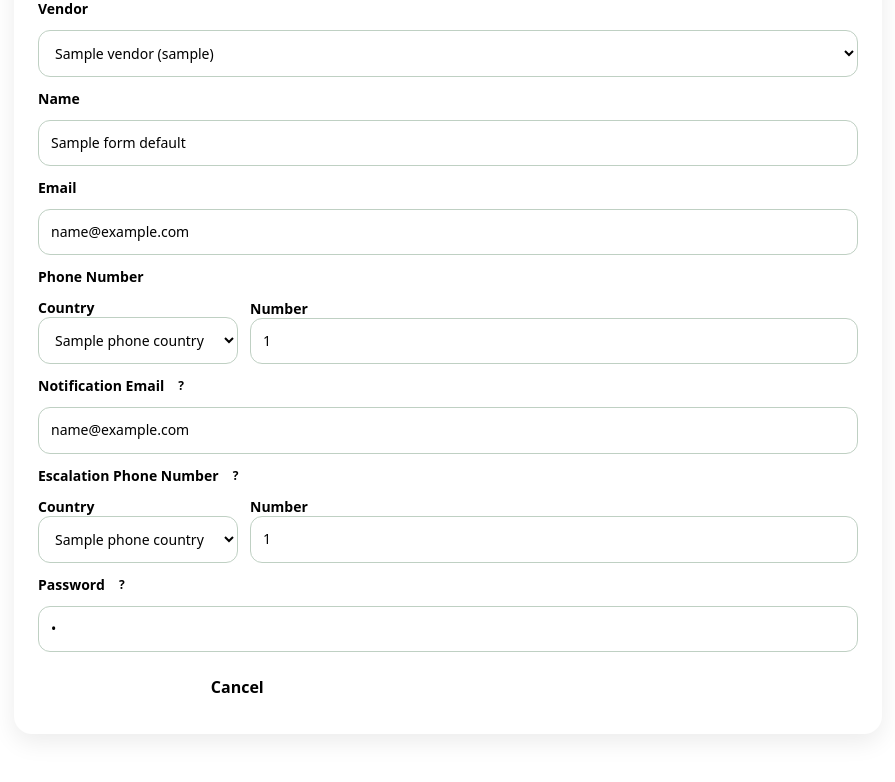
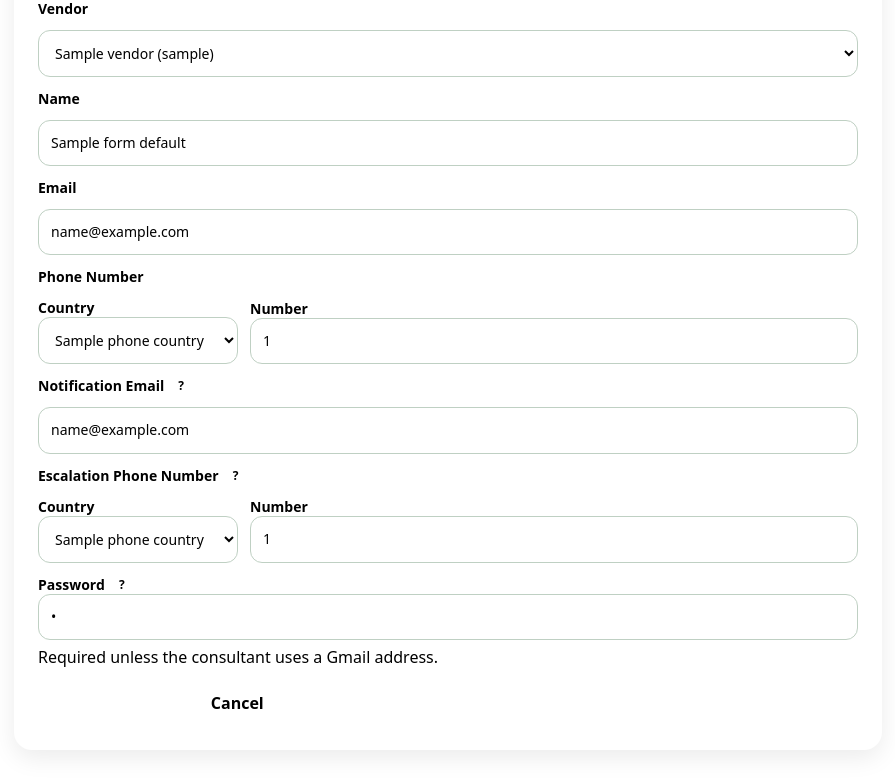
Before and after one commit to BenWeekes/consultant_dashboard, a Python web app: template consultant_dashboard/templates/admin/consultant_new.html in a window 1280 px wide. Shown: the part 240-1022 px from the top of the page, without its empty margins (192-1087 px from the left). Before the commit the page ends 977 px from the top, so only its background shows below. Run offline with Jinja, Linux system fonts and the light colour scheme; the template is opened without the code that fills it: most values are stand-ins (such as "Sample title", 1, 10 or a date in 2020).

Commit message:
Allow Gmail consultants without passwords

```diff
--- a/consultant_dashboard/templates/admin/consultant_new.html
+++ b/consultant_dashboard/templates/admin/consultant_new.html
@@ -57,8 +57,11 @@
         </div>
       </div>
 
-      <label class="field-label">Password <span class="tooltip" tabindex="0" data-tooltip="Initial password for the consultant. They can change it later from their account page.">?</span></label>
-      <input name="password" type="password" placeholder="Password" value="{{ form_defaults.password or '' }}" required>
+      <div id="consultant-password-group">
+        <label class="field-label">Password <span class="tooltip" tabindex="0" data-tooltip="Initial password for the consultant. They can change it later from their account page. Gmail consultants can sign in with Google and do not need a password here.">?</span></label>
+        <input id="consultant-password" name="password" type="password" placeholder="Password" value="{{ form_defaults.password or '' }}" required>
+        <div id="consultant-password-help" class="muted" style="margin-top: 6px;">Required unless the consultant uses a Gmail address.</div>
+      </div>
 
       <div class="actions">
         <button type="submit">Create Consultant</button>
@@ -66,4 +69,29 @@
       </div>
     </form>
   </div>
+  <script>
+    (() => {
+      const emailInput = document.querySelector('input[name="email"]');
+      const passwordInput = document.getElementById('consultant-password');
+      const passwordGroup = document.getElementById('consultant-password-group');
+      const passwordHelp = document.getElementById('consultant-password-help');
+      if (!emailInput || !passwordInput || !passwordGroup || !passwordHelp) return;
+
+      function syncPasswordState() {
+        const gmail = (emailInput.value || '').trim().toLowerCase().endsWith('@gmail.com');
+        passwordInput.disabled = gmail;
+        passwordInput.required = !gmail;
+        if (gmail) {
+          passwordInput.value = '';
+        }
+        passwordGroup.classList.toggle('field-disabled', gmail);
+        passwordHelp.textContent = gmail
+          ? 'Gmail consultants can sign in with Google, so no password is needed here.'
+          : 'Required unless the consultant uses a Gmail address.';
+      }
+
+      emailInput.addEventListener('input', syncPasswordState);
+      syncPasswordState();
+    })();
+  </script>
 {% endblock %}
```
Also changed, not shown: consultant_dashboard/core/web.py (+8 -4 lines), tests/test_web_dashboard.py (+27 -0 lines).
